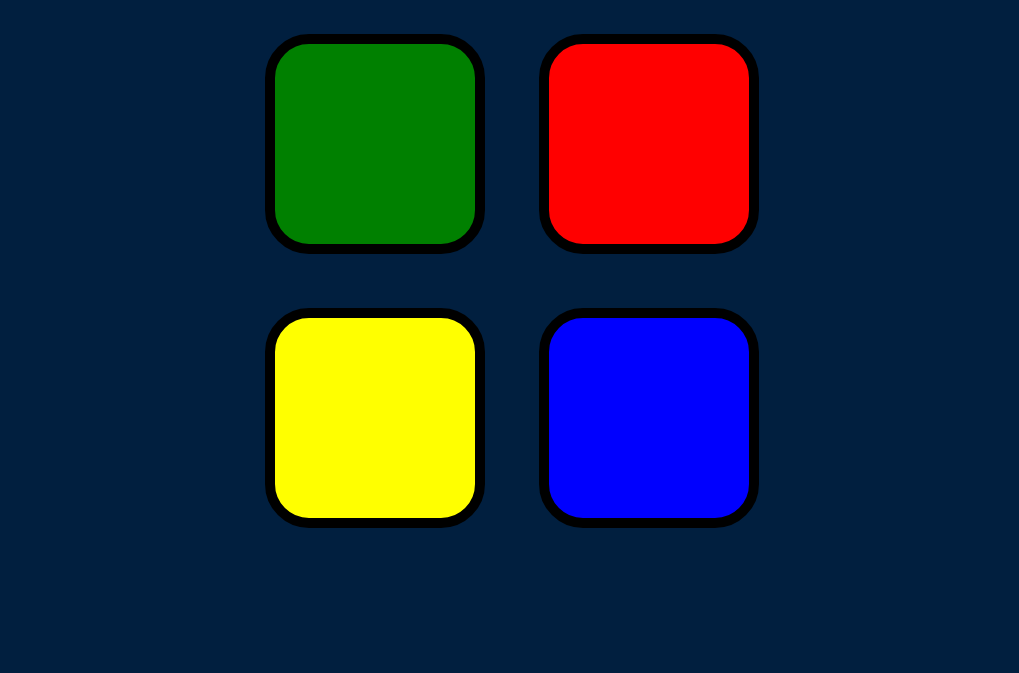
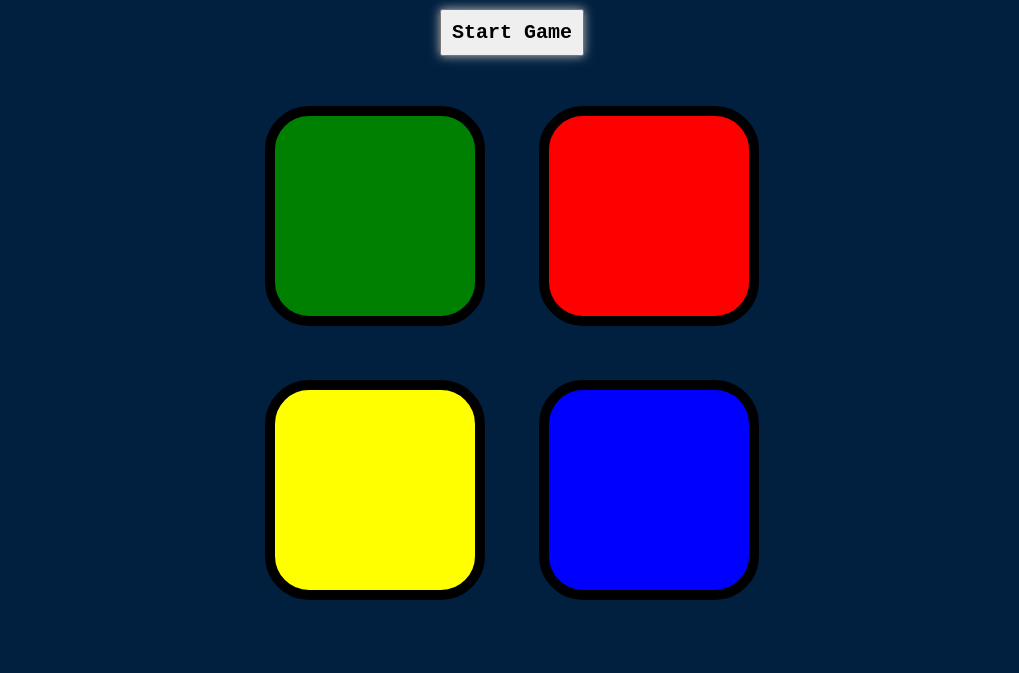
Before and after one commit to Elhefeelvis1/Simon-Game, a plain HTML site: page index.html in a window 1280 px wide. Shown: the part 127-800 px from the top of the page, without its empty margins (128-1147 px from the left). Drawn offline with nearby package versions, Linux system fonts and the light colour scheme.

Commit message:
Update index.html

```diff
--- a/index.html
+++ b/index.html
@@ -10,6 +10,7 @@
 
 <body>
   <h1 id="level-title">Press A Key to Start</h1>
+  <button onclick="startGame()">Start Game</button>
   <div class="container">
     <div class="row">
 
```
